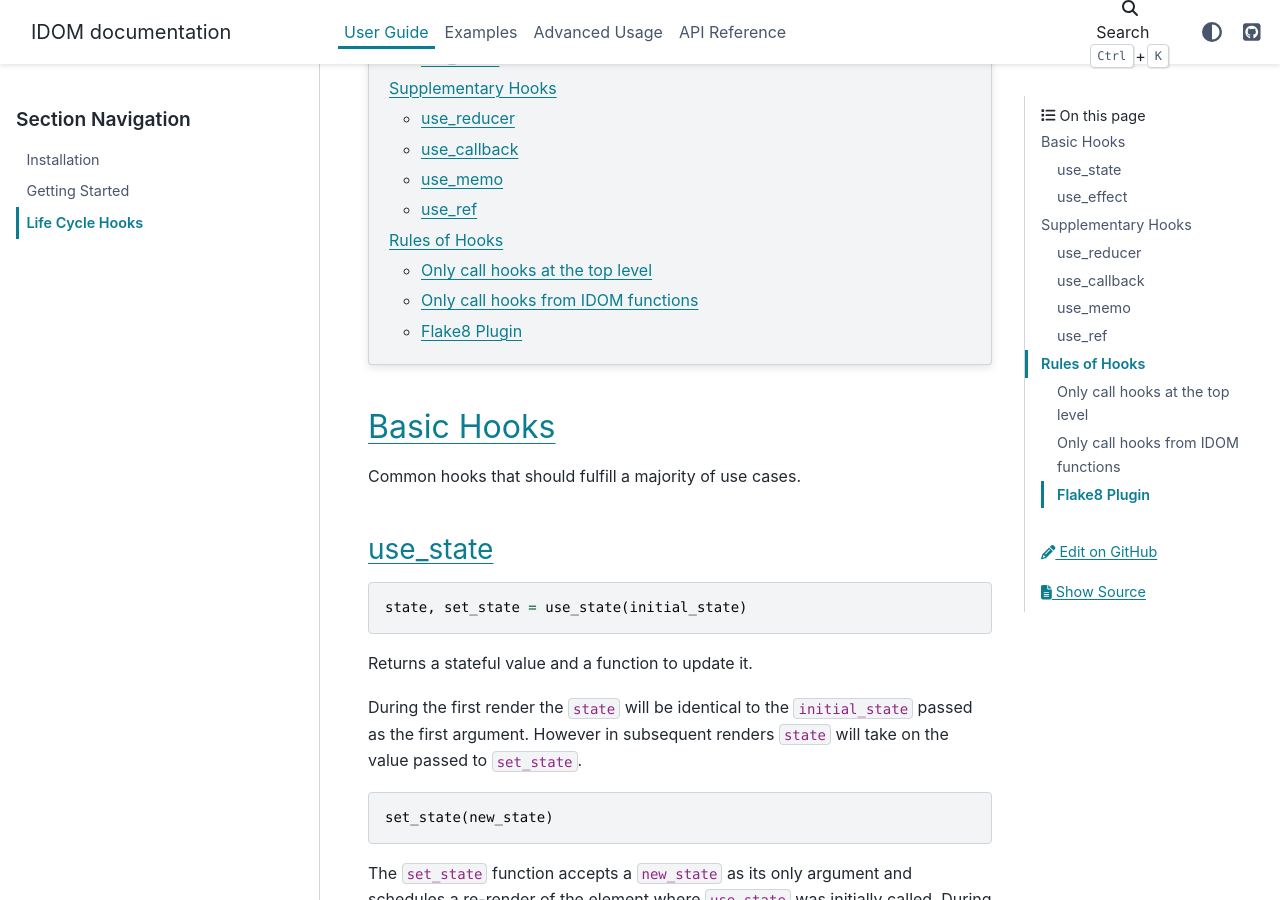
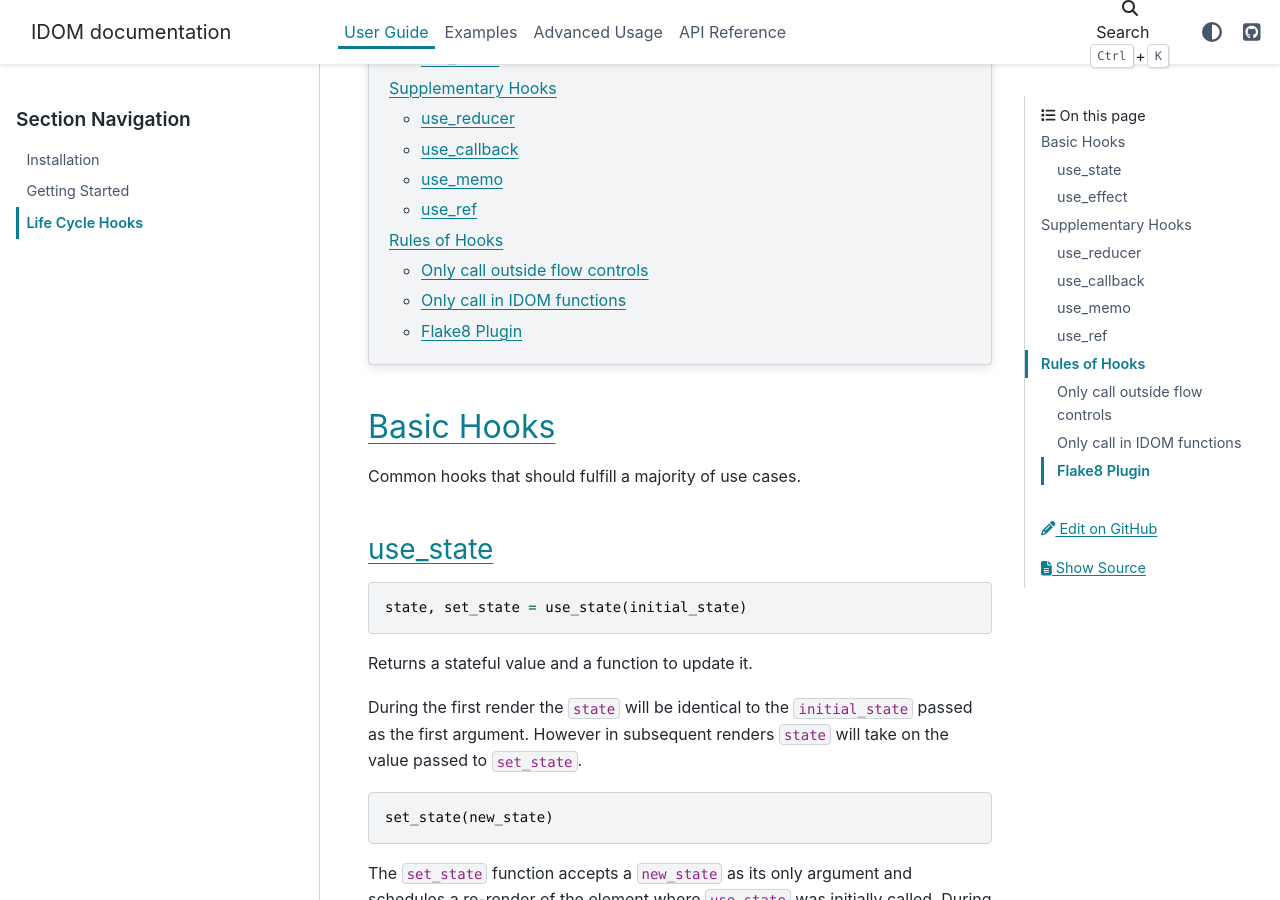
Before and after one commit to DarylPastidio/reactpy, a Sphinx documentation site: the page built from docs/source/content/user-guide/life-cycle-hooks.rst, in a window 1280 px wide and 900 px high, scrolled down 536 px. Built offline with Sphinx 7.4.7 and the PyData theme 0.15.4, drawn with Linux system fonts in a browser that asks for light colours; some of the changed text lies outside the part shown.

Commit message:
minor heading working change

```diff
--- a/docs/source/content/user-guide/life-cycle-hooks.rst
+++ b/docs/source/content/user-guide/life-cycle-hooks.rst
@@ -307,8 +307,8 @@
 `Flake8 Linter Plugin`_ to help enforce them.
 
 
-Only call hooks at the top level
---------------------------------
+Only call outside flow controls
+-------------------------------
 
 **Don't call hooks inside loops, conditions, or nested functions.** Instead you must
 always call hooks at the top level of your functions. By adhering to this rule you
@@ -317,8 +317,8 @@
 ``useEffect`` calls.
 
 
-Only call hooks from IDOM functions
------------------------------------
+Only call in IDOM functions
+---------------------------
 
 **Don't call hooks from regular Python functions.** Instead you should:
 
```
